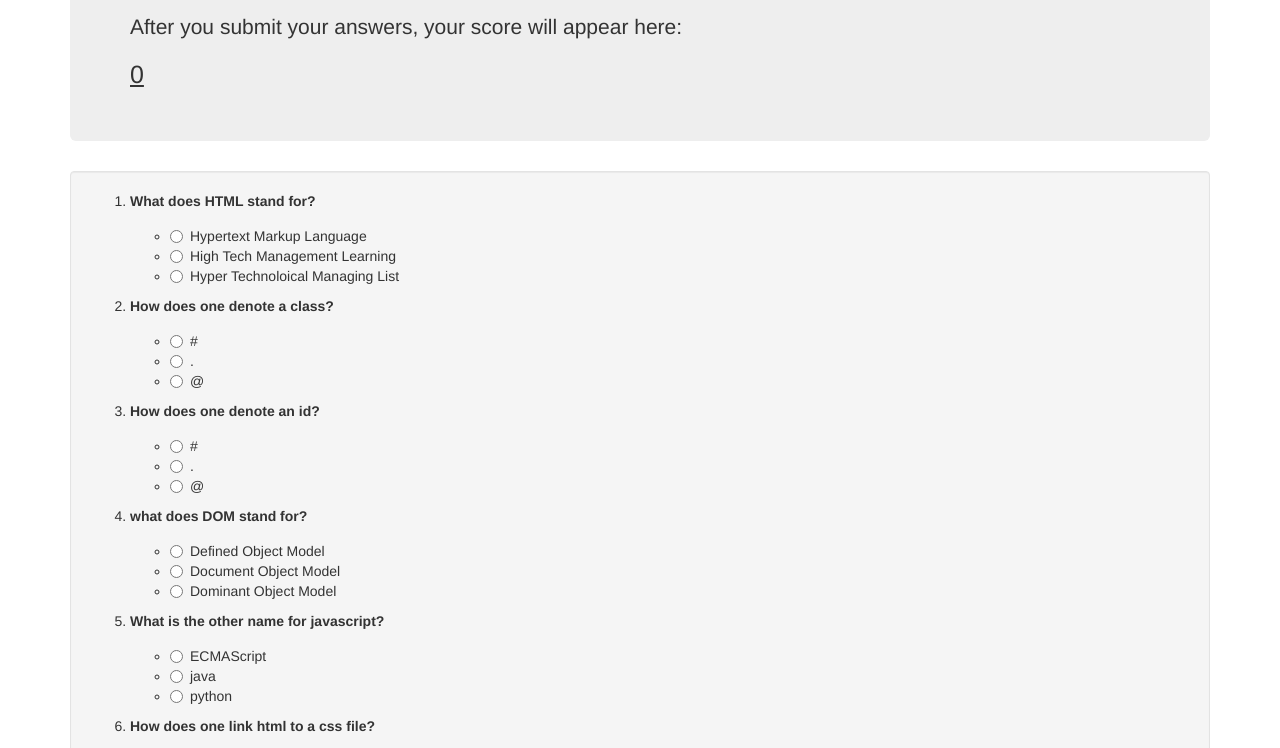
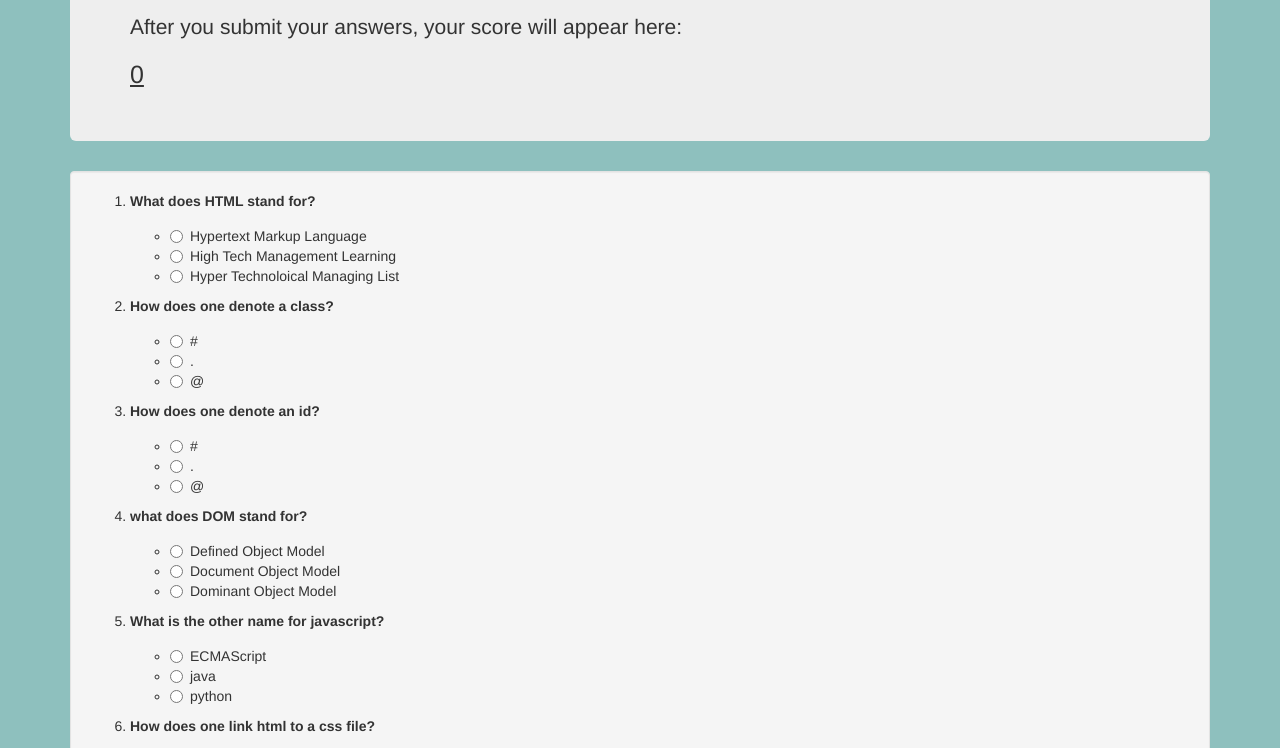
Before and after one commit to Cersion/quiz-board.github.io, a plain HTML site: page index.html in a window 1280 px wide. Shown: the part 233-981 px from the top of the page. Drawn offline with nearby package versions, Linux system fonts and the light colour scheme.

Commit message:
background colour change

```diff
--- a/css/styles.css
+++ b/css/styles.css
@@ -3,3 +3,6 @@
   font-size: 25px
 
 }
+body{
+  background-color: #8EC0BE
+}
```
